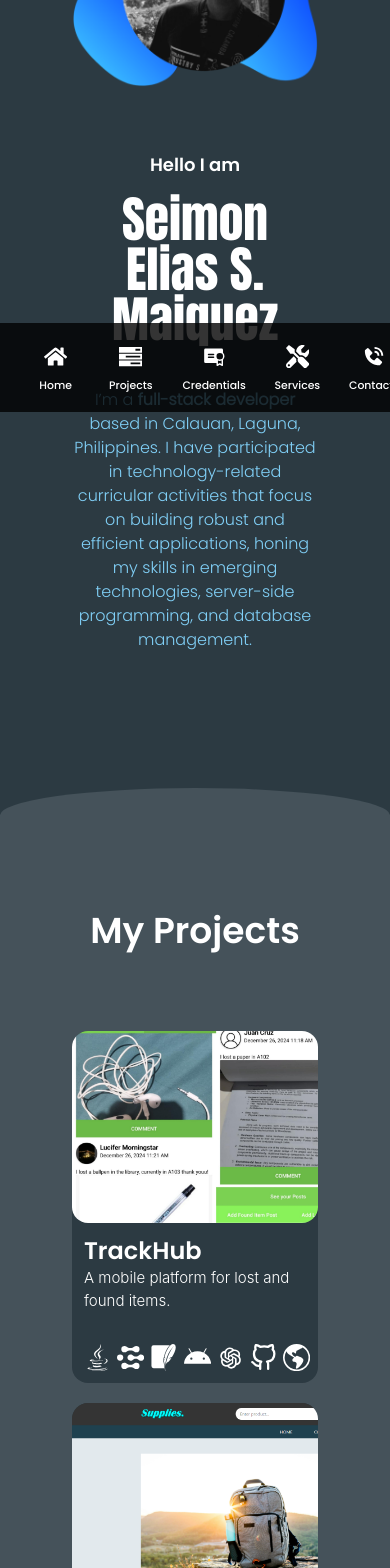
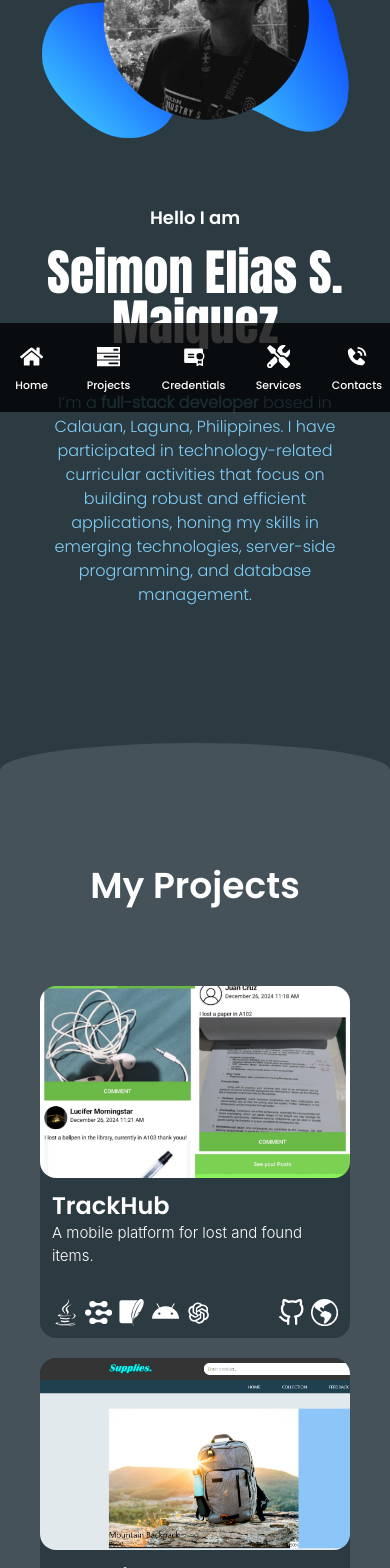
Before and after one commit to FumI4096/Portfolio, a React (Vite) app: page / in a window 390 px wide. Shown: the part 432-2000 px from the top of the page. Built offline with nearby package versions, Linux system fonts and the light colour scheme.

Commit message:
feat: add responsive padding for small screens across multiple components

```diff
--- a/client/src/components/Nav.tsx
+++ b/client/src/components/Nav.tsx
@@ -21,6 +21,7 @@ export default function Nav(){
         max-lg:px-10
         max-lg:py-2.5
         max-sm:px-8
+        max-xs:px-2
         '
         >
             <a
--- a/client/src/index.css
+++ b/client/src/index.css
@@ -29,6 +29,8 @@
 
   --shadow-inset-custom-1: 5px 5px 20px 10px rgba(0, 0, 0, 0.15) inset,
     -5px -5px 20px 10px rgba(0, 0, 0, 0.15) inset, 20px 20px 0px 0px #2c3a42;
+
+  --breakpoint-xs: 30rem;
 
   @keyframes float {
     0% {
--- a/client/src/pages/Certificates.tsx
+++ b/client/src/pages/Certificates.tsx
@@ -8,7 +8,7 @@ import CertificateCard from '../components/CertificateCard';
 
 export default function Certificate(){
     return (
-        <section id="credentials" className='h-auto flex flex-col bg-primary-gray-1 px-14rem py-10rem items-center justify-between max-2xl:h-auto max-xl:py-6rem max-xl:px-8rem max-sm:px-[4.5rem]'>
+        <section id="credentials" className='h-auto flex flex-col bg-primary-gray-1 px-14rem py-10rem items-center justify-between max-2xl:h-auto max-xl:py-6rem max-xl:px-8rem max-sm:px-[4.5rem] max-xs:px-[2.5rem]'>
             <h2 className="font-poppins-semibold text-5xl mb-[15rem] text-white max-2xl:mb-[5rem] max-md:text-4xl">My Credentials</h2>
             <ul className='grid grid-cols-2 h-auto w-full gap-11 max-[1460px]:grid-cols-1 max-[1460px]:gap-10'>
                 <CertificateCard title='Certiport: Excel Associate (Office 2019)' picture={ExcelCert} issued='1/17/23' link="https://www.credly.com/badges/c5a5d462-8376-4e7a-9a0a-deeb860058e7/public_url"/>
--- a/client/src/pages/Contacts.tsx
+++ b/client/src/pages/Contacts.tsx
@@ -78,7 +78,7 @@ export default function Contacts(){
     }
 
     return (
-        <section id="contacts" className='bg-primary-gray-1 h-1000 py-10rem px-14rem flex items-center justify-center flex-row gap-7 max-2xl:h-auto max-xl:py-6rem max-xl:px-8rem max-md:px-[4.5rem]'>
+        <section id="contacts" className='bg-primary-gray-1 h-1000 py-10rem px-14rem flex items-center justify-center flex-row gap-7 max-2xl:h-auto max-xl:py-6rem max-xl:px-8rem max-md:px-[4.5rem] max-xs:px-[2.5rem]'>
             <aside className= "h-full w-full relative flex items-end max-2xl:hidden">
                 <img src={ContactTwo} alt="Get in Touch" className='drop-shadow-2xl absolute top-0 right-6 h-64 animate-float-two max-2xl:hidden'/>
                 <img src={Contact} alt="Contact Us" className='h-[90%] drop-shadow-2xl animate-float-one max-2xl:h-[400px]'/>
--- a/client/src/pages/Footer.tsx
+++ b/client/src/pages/Footer.tsx
@@ -3,7 +3,7 @@ import { FaFacebook, FaGithub, FaInstagram, FaLinkedin } from "react-icons/fa";
 
 export default function Footer(){
     return(
-        <footer className="h-1000 flex flex-col bg-primary-gray-2 p-14rem justify-center max-xl:py-6rem max-xl:px-8rem max-md:px-[4.5rem] max-840:gap-6 max-md:h-auto">
+        <footer className="h-1000 flex flex-col bg-primary-gray-2 p-14rem justify-center max-xl:py-6rem max-xl:px-8rem max-md:px-[4.5rem] max-840:gap-6 max-md:h-auto max-xs:px-[2.5rem]">
             <section className="flex justify-between max-840:flex-col max-840:gap-20">
                 <article className="flex flex-col basis-full h-72">
                     <div className='mb-12'>
--- a/client/src/pages/Home.tsx
+++ b/client/src/pages/Home.tsx
@@ -4,7 +4,7 @@ import MimonImage from '../assets/images/mimonimage.png'
 
 function Home(){
     return(
-        <header id='home' className="scroll-smooth h-1000 flex bg-primary-gray-2 px-14rem py-10rem flex-col max-xl:py-6rem max-xl:px-8rem max-lg:h-auto max-md:gap-14 max-sm:px-[4.5rem]">
+        <header id='home' className="scroll-smooth h-1000 flex bg-primary-gray-2 px-14rem py-10rem flex-col max-xl:py-6rem max-xl:px-8rem max-lg:h-auto max-md:gap-14 max-sm:px-[4.5rem] max-xs:px-[2.5rem]">
             <section className='w-full flex justify-between max-lg:mb-[2rem] max-md:flex-col max-md:gap-14'>
                 <div className='flex h-auto'>
                     <img src={Icon} alt="logo" className='h-10'/>
--- a/client/src/pages/Projects.tsx
+++ b/client/src/pages/Projects.tsx
@@ -17,7 +17,7 @@ import { AiOutlineOpenAI } from "react-icons/ai";
 
 export default function Projects(){
     return (
-        <section id="projects" className='h-auto flex flex-col bg-primary-gray-1 px-14rem py-10rem items-center justify-between max-2xl:h-auto max-xl:py-6rem max-xl:px-8rem max-sm:px-[4.5rem]'>
+        <section id="projects" className='h-auto flex flex-col bg-primary-gray-1 px-14rem py-10rem items-center justify-between max-2xl:h-auto max-xl:py-6rem max-xl:px-8rem max-sm:px-[4.5rem] max-xs:px-[2.5rem]'>
             <h2 className="font-poppins-semibold text-5xl mb-[15rem] text-white max-2xl:mb-[5rem] max-md:text-4xl">My Projects</h2>
             <ul className='grid grid-cols-3 h-auto w-full justify-items-center gap-2 max-2xl:grid-cols-2 max-2xl:gap-5 max-840:grid-cols-1'>
                 <li className='w-full h-auto'>
--- a/client/src/pages/Stack.tsx
+++ b/client/src/pages/Stack.tsx
@@ -8,7 +8,7 @@ import LanguageIcon from "../components/LanguageIcons";
 
 export default function Stack(){
     return (
-        <section id="services" className='bg-primary-gray-1 h-auto py-10rem px-14rem flex items-center justify-between flex-col max-2xl:h-auto max-xl:py-6rem max-xl:px-8rem max-md:px-[4.5rem]'>
+        <section id="services" className='bg-primary-gray-1 h-auto py-10rem px-14rem flex items-center justify-between flex-col max-2xl:h-auto max-xl:py-6rem max-xl:px-8rem max-md:px-[4.5rem] max-xs:px-[2.5rem]'>
             <h2 className="font-poppins-semibold text-5xl mb-[15rem] text-white max-2xl:mb-[5rem] max-md:text-4xl">Services &#38; Tools</h2>
             <article className="h-[400px] flex flex-wrap justify-center items-center gap-20 max-2xl:h-auto">
                 <LanguageIcon icon={FaJava} iconLanguage="Java" />
```
